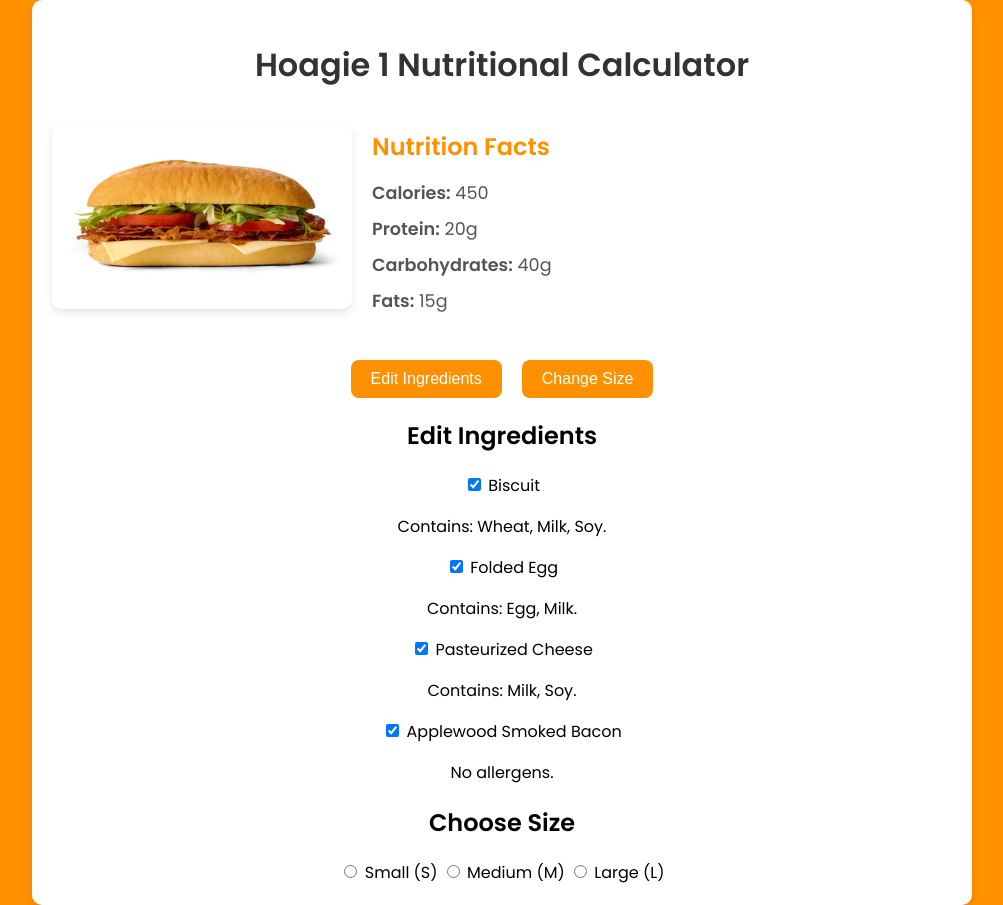
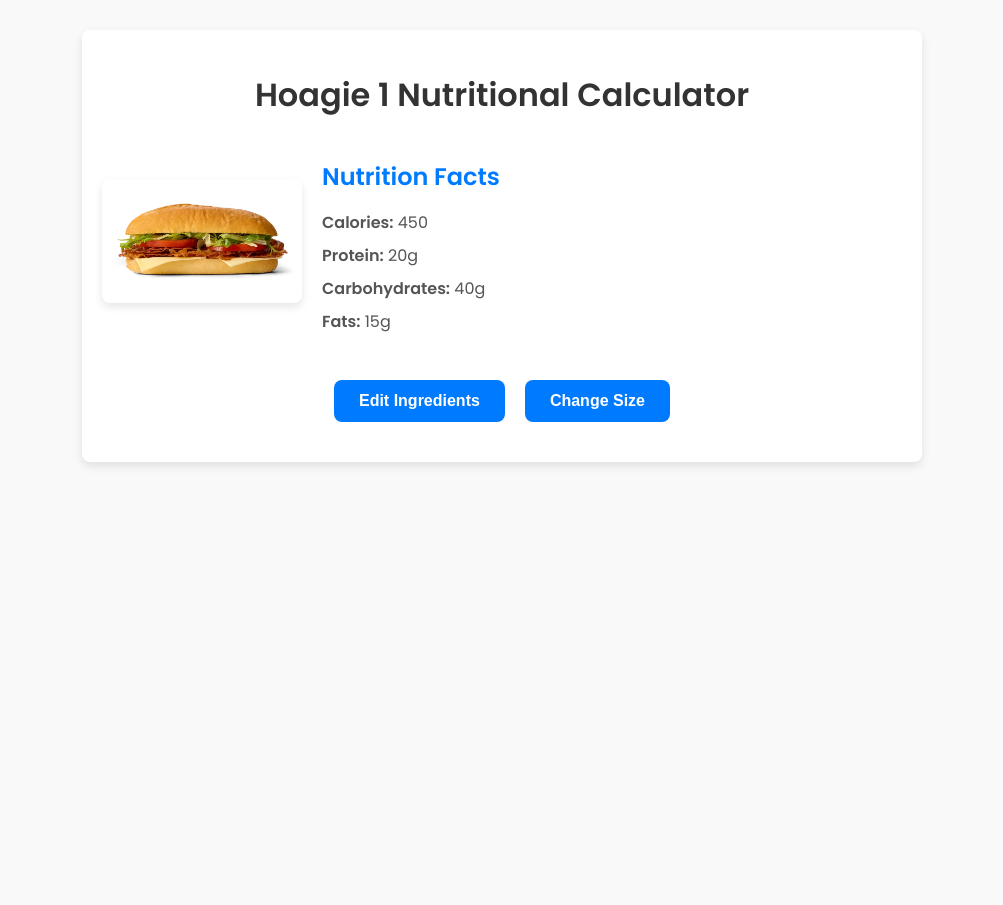
Before and after one commit to lisa1704/Nutritional-Calculator, a PHP site: page /nutritional-calculator.php in a window 1280 px wide. Shown: the whole page, without its empty margins (138-1141 px from the left). After the commit the page ends 466 px from the top, so only its background shows below. Run offline with PHP 8.4, Linux system fonts and the light colour scheme.

Commit message:
changes to calculator

```diff
--- a/css/nutrition_calculator.css
+++ b/css/nutrition_calculator.css
@@ -1,29 +1,29 @@
-
+/* General Body Styling */
 body {
     font-family: 'Poppins', Arial, sans-serif;
     margin: 0;
     padding: 0;
-    background-color: #ff9100;
-    display: flex;
-    justify-content: center;
-    align-items: center;
-    min-height: 100vh;
+    background-color: #f9f9f9;
+    color: #333;
 }
 
+/* Main Container */
 .container {
     width: 90%;
-    max-width: 900px;
+    max-width: 800px;
+    margin: 30px auto;
     background: #ffffff;
-    border-radius: 10px;
+    border-radius: 8px;
     box-shadow: 0 4px 10px rgba(0, 0, 0, 0.1);
     padding: 20px;
     text-align: center;
 }
 
+/* Header */
 header h1 {
     font-size: 2rem;
+    margin-bottom: 20px;
     color: #333;
-    margin-bottom: 20px;
 }
 
 /* Nutrition Section */
@@ -31,27 +31,26 @@ header h1 {
     display: flex;
     flex-wrap: wrap;
     gap: 20px;
+    align-items: center;
     margin-bottom: 30px;
-    align-items: center;
 }
 
 .image-container img {
-    max-width: 300px;
+    max-width: 200px;
     width: 100%;
-    height: auto;
-    border-radius: 10px;
+    border-radius: 8px;
     box-shadow: 0 4px 8px rgba(0, 0, 0, 0.1);
 }
 
 .nutrition-facts {
+    flex: 1;
     text-align: left;
-    flex: 1;
 }
 
 .nutrition-facts h2 {
     font-size: 1.5rem;
-    color: #ff9100;
     margin-bottom: 15px;
+    color: #007bff;
 }
 
 .nutrition-facts ul {
@@ -60,9 +59,9 @@ header h1 {
 }
 
 .nutrition-facts ul li {
-    font-size: 1.1rem;
+    font-size: 1rem;
+    margin: 8px 0;
     color: #555;
-    margin-bottom: 10px;
 }
 
 /* Action Buttons */
@@ -70,21 +69,105 @@ header h1 {
     display: flex;
     justify-content: center;
     gap: 20px;
+    margin-bottom: 20px;
 }
 
 .action-buttons button {
-    background: #ff9100;
+    background: #007bff;
     color: #fff;
     border: none;
+    padding: 12px 25px;
     border-radius: 8px;
+    cursor: pointer;
     font-size: 1rem;
-    padding: 10px 20px;
-    cursor: pointer;
+    font-weight: 600;
     transition: all 0.3s ease;
 }
 
 .action-buttons button:hover {
-    background: #9d5900;
+    background: #0056b3;
     transform: translateY(-2px);
-    box-shadow: 0 4px 8px rgba(0, 0, 0, 0.1);
+    box-shadow: 0 4px 8px rgba(0, 0, 0, 0.2);
 }
+
+/* Edit Ingredients Section */
+#ingredients-section,
+#size-section {
+    background: #f8f8f8;
+    border: 1px solid #ddd;
+    border-radius: 8px;
+    padding: 20px;
+    margin-top: 20px;
+    text-align: left;
+}
+
+#ingredients-section h2,
+#size-section h2 {
+    font-size: 1.5rem;
+    margin-bottom: 15px;
+    color: #007bff;
+}
+
+/* Ingredient Items */
+.ingredient-item {
+    display: flex;
+    flex-direction: column;
+    gap: 5px;
+    margin-bottom: 15px;
+    padding: 10px;
+    background-color: #ffffff;
+    border: 1px solid #ddd;
+    border-radius: 8px;
+    box-shadow: 0 2px 4px rgba(0, 0, 0, 0.05);
+}
+
+.ingredient-item input[type="checkbox"] {
+    margin-right: 10px;
+    transform: scale(1.2); /* Slightly larger checkboxes */
+    cursor: pointer;
+}
+
+.ingredient-item label {
+    font-weight: 600;
+    font-size: 1rem;
+    color: #333;
+}
+
+.ingredient-item p {
+    margin: 5px 0;
+    font-size: 0.9rem;
+    color: #555;
+}
+
+/* Calories and Allergens Styling */
+.ingredient-item p strong {
+    color: #ff8c00; /* Highlight important values like calories */
+    font-weight: 600;
+}
+
+/* Change Size Section */
+.size-options {
+    display: flex;
+    flex-direction: column;
+    gap: 10px;
+}
+
+.size-options label {
+    display: flex;
+    align-items: center;
+    font-weight: 600;
+    font-size: 1rem;
+    cursor: pointer;
+    color: #333;
+}
+
+.size-options input[type="radio"] {
+    margin-right: 10px;
+    transform: scale(1.2);
+    cursor: pointer;
+}
+
+/* Hidden Section */
+.hidden {
+    display: none;
+}
--- a/nutritional-calculator.php
+++ b/nutritional-calculator.php
@@ -9,10 +9,26 @@ $hoagies = [
         "carbs" => "40g",
         "fats" => "15g",
         "ingredients" => [
-            "Biscuit" => "Contains: Wheat, Milk, Soy.",
-            "Folded Egg" => "Contains: Egg, Milk.",
-            "Pasteurized Cheese" => "Contains: Milk, Soy.",
-            "Applewood Smoked Bacon" => "No allergens."
+            "Biscuit" => [
+                "info" => "Contains: Wheat, Milk, Soy.",
+                "calories" => 120,
+                "allergens" => "Allergens: Wheat, Milk, Soy."
+            ],
+            "Folded Egg" => [
+                "info" => "Contains: Egg, Milk.",
+                "calories" => 90,
+                "allergens" => "Allergens: Egg, Milk."
+            ],
+            "Pasteurized Cheese" => [
+                "info" => "Contains: Milk, Soy.",
+                "calories" => 80,
+                "allergens" => "Allergens: Milk, Soy."
+            ],
+            "Applewood Smoked Bacon" => [
+                "info" => "No allergens.",
+                "calories" => 70,
+                "allergens" => "Allergens: None."
+            ]
         ],
     ],
     "hoagie2" => [
@@ -92,16 +108,23 @@ $currentHoagie = $hoagies[$hoagieId];
         <!-- Edit Ingredients Section -->
 <div id="ingredients-section" class="hidden">
     <h2>Edit Ingredients</h2>
-            <?php foreach ($currentHoagie['ingredients'] as $ingredient => $info): ?>
+    <?php if (isset($currentHoagie['ingredients']) && is_array($currentHoagie['ingredients'])): ?>
+        <?php foreach ($currentHoagie['ingredients'] as $ingredient => $details): ?>
             <div class="ingredient-item">
                 <input type="checkbox" id="<?php echo strtolower(str_replace(' ', '-', $ingredient)); ?>" checked>
                 <label for="<?php echo strtolower(str_replace(' ', '-', $ingredient)); ?>">
-                        <?php echo $ingredient; ?>
+                    <strong><?php echo $ingredient; ?></strong>
                 </label>
-                    <p><?php echo $info; ?></p>
+                <p><?php echo $details['info']; ?></p>
+                <p><strong>Calories:</strong> <?php echo $details['calories']; ?> kcal</p>
+                <p><strong><?php echo $details['allergens']; ?></strong></p>
             </div>
         <?php endforeach; ?>
+    <?php else: ?>
+        <p>No ingredients available for this hoagie.</p>
+    <?php endif; ?>
 </div>
+
 
         <!-- Change Size Section -->
         <div id="size-section" class="hidden">
```
Lines whose indentation alone changed are shown as unchanged.
